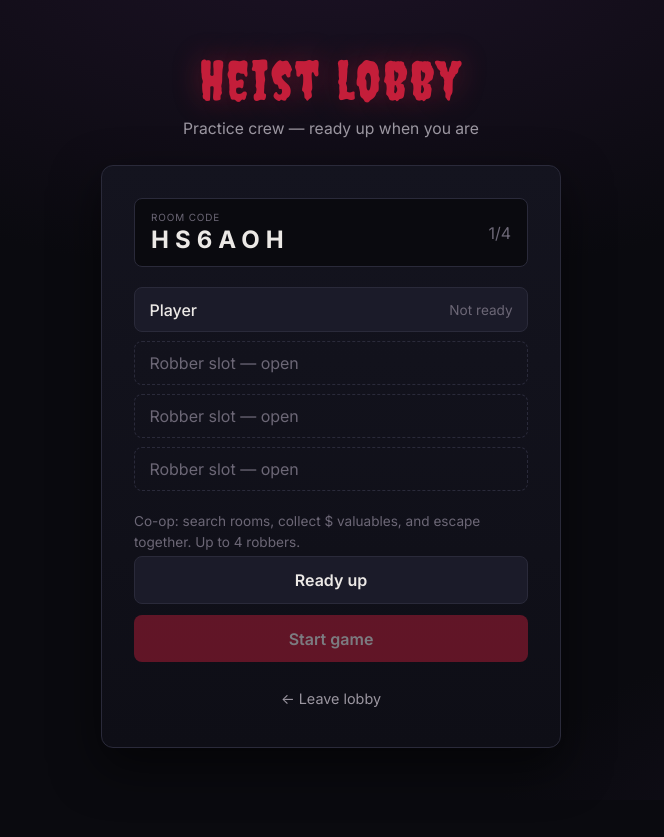
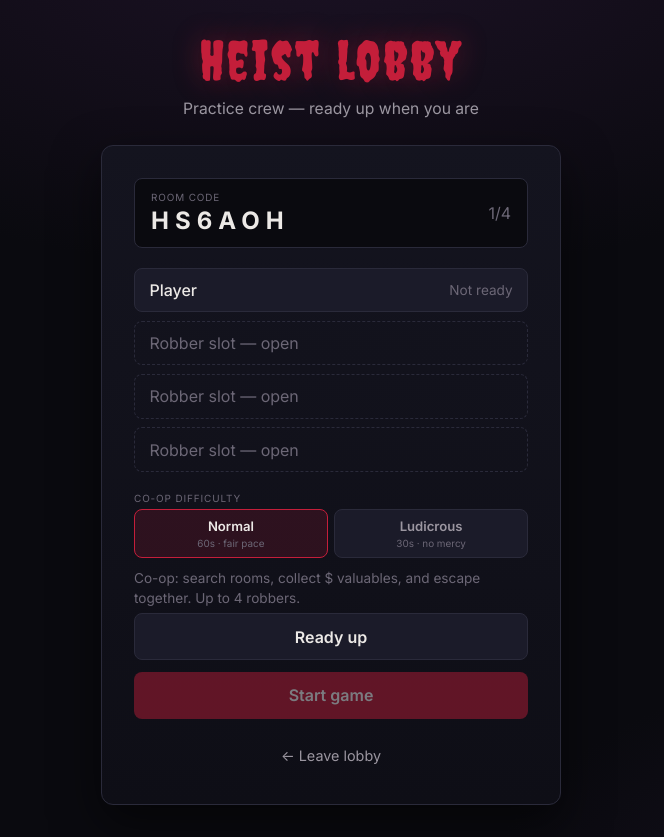
Before and after one commit to jsoto1233/the-cat-in-the-house, a React (Vite) app in the folder client/: page / in a window 1280 px wide. Both pictures are taken after a click on the button "Create lobby". Shown: the whole page, without its empty margins (309-973 px from the left). Before the commit the page ends 800 px from the top, so only its background shows below. Built offline with nearby package versions, Linux system fonts and the light colour scheme; no server answers.

Commit message:
allowed multiplayer for ludicrous mode

```diff
--- a/client/src/game/GameClient.ts
+++ b/client/src/game/GameClient.ts
@@ -6,7 +6,11 @@ const SERVER_URL = import.meta.env.VITE_SERVER_URL ?? "http://localhost:3001";
 
 type ConnectedHandler = (id: string) => void;
 type RoomHandler = (state: RoomState) => void;
-type GameStartHandler = (payload: { hostId: string; playerIds: string[] }) => void;
+type GameStartHandler = (payload: {
+  hostId: string;
+  playerIds: string[];
+  difficulty: "normal" | "ludicrous";
+}) => void;
 type GameStateHandler = (state: GameSyncState) => void;
 type GameOverHandler = (payload: { outcome: string }) => void;
 type PlayerMoveHandler = (payload: { id: string; x: number; y: number }) => void;
@@ -49,6 +53,10 @@ class GameSocket {
 
   setReady(ready: boolean): void {
     this.ioSocket.emit("set_ready", { ready });
+  }
+
+  setDifficulty(difficulty: "normal" | "ludicrous"): void {
+    this.ioSocket.emit("set_difficulty", { difficulty });
   }
 
   startGame(): void {
@@ -103,9 +111,12 @@ export class GameClient {
       this.roomHandlers.forEach((cb) => cb(state));
     });
 
-    this.ioSocket.on("game_start", (payload: { hostId: string; playerIds: string[] }) => {
-      this.gameStartHandlers.forEach((cb) => cb(payload));
-    });
+    this.ioSocket.on(
+      "game_start",
+      (payload: { hostId: string; playerIds: string[]; difficulty: "normal" | "ludicrous" }) => {
+        this.gameStartHandlers.forEach((cb) => cb(payload));
+      }
+    );
 
     this.ioSocket.on("game_state", (state: GameSyncState) => {
       this.gameStateHandlers.forEach((cb) => cb(state));
--- a/client/src/types.ts
+++ b/client/src/types.ts
@@ -24,9 +24,12 @@ export interface CatState {
   mood: CatMood;
 }
 
+export type RoomDifficulty = "normal" | "ludicrous";
+
 export interface RoomState {
   players: Record<string, PlayerState>;
   hostId?: string;
+  difficulty?: RoomDifficulty;
   timeLeftMs: number;
   cluesFound: string[];
   cat: CatState;
--- a/client/src/ui/GameContext.tsx
+++ b/client/src/ui/GameContext.tsx
@@ -63,6 +63,7 @@ interface GameContextValue {
   createRoom: (name: string) => void;
   joinRoom: (name: string, roomId: string) => void;
   setReady: (ready: boolean) => void;
+  setDifficulty: (difficulty: Difficulty) => void;
   startGame: () => void;
   difficulty: Difficulty;
   startSinglePlayer: (difficulty?: Difficulty) => void;
@@ -101,10 +102,14 @@ export function GameProvider({ children }: { children: ReactNode }) {
       setConnected(true);
       setLocalId(id);
     });
-    const offRoom = client.onRoom((state) => setRoom(state));
-    const offGameStart = client.onGameStart(({ hostId: h, playerIds }) => {
+    const offRoom = client.onRoom((state) => {
+      setRoom(state);
+      if (state.difficulty) setDifficulty(state.difficulty);
+    });
+    const offGameStart = client.onGameStart(({ hostId: h, playerIds, difficulty: mode }) => {
       setHostId(h);
       setGamePlayerIds(playerIds);
+      setDifficulty(mode);
       setOutcome(null);
       setMatchTimeLeftMs(null);
       setGameSessionKey((k) => k + 1);
@@ -174,6 +179,14 @@ export function GameProvider({ children }: { children: ReactNode }) {
     [client]
   );
 
+  const setDifficultyMode = useCallback(
+    (mode: Difficulty) => {
+      setDifficulty(mode);
+      client.socket.setDifficulty(mode);
+    },
+    [client]
+  );
+
   // Offline single-player: jump straight to the local preview, no lobby/socket.
   const startSinglePlayer = useCallback((mode: Difficulty = "normal") => {
     setDifficulty(mode);
@@ -223,6 +236,7 @@ export function GameProvider({ children }: { children: ReactNode }) {
       setMatchTimeLeftMs,
       hostId,
       setReady,
+      setDifficulty: setDifficultyMode,
       gamePlayerIds,
       gameSessionKey
     }),
@@ -249,6 +263,7 @@ export function GameProvider({ children }: { children: ReactNode }) {
       setMatchTimeLeftMs,
       hostId,
       setReady,
+      setDifficultyMode,
       gamePlayerIds,
       gameSessionKey
     ]
--- a/client/src/ui/screens/Lobby.tsx
+++ b/client/src/ui/screens/Lobby.tsx
@@ -1,13 +1,23 @@
 import { useMemo } from "react";
-import { useGame } from "../GameContext";
+import { useGame, type Difficulty } from "../GameContext";
 import { Button } from "../components/Button";
 import type { PlayerState } from "../../types";
 
 const MAX_PLAYERS = 4;
 
 export function Lobby() {
-  const { room, roomId, localId, playerName, startGame, leaveToMenu, connected, setReady } =
-    useGame();
+  const {
+    room,
+    roomId,
+    localId,
+    playerName,
+    startGame,
+    leaveToMenu,
+    connected,
+    setReady,
+    difficulty,
+    setDifficulty
+  } = useGame();
 
   const players: PlayerState[] = useMemo(() => {
     if (room) return Object.values(room.players);
@@ -27,6 +37,11 @@ export function Lobby() {
   const you = room?.players[localId];
   const ready = you?.ready ?? false;
   const allReady = players.length > 0 && players.every((p) => p.ready);
+  const lobbyDifficulty = room?.difficulty ?? difficulty;
+
+  const pickDifficulty = (mode: Difficulty) => {
+    if (isHost) setDifficulty(mode);
+  };
 
   return (
     <div className="screen">
@@ -76,6 +91,36 @@ export function Lobby() {
             })}
           </ul>
 
+          <div className="difficulty">
+            <span className="difficulty__label">
+              {isHost ? "Co-op difficulty" : "Difficulty (host sets)"}
+            </span>
+            <div className="difficulty__toggle" role="group" aria-label="Difficulty">
+              <button
+                type="button"
+                className={`difficulty__opt ${lobbyDifficulty === "normal" ? "is-active" : ""}`}
+                aria-pressed={lobbyDifficulty === "normal"}
+                disabled={!isHost}
+                onClick={() => pickDifficulty("normal")}
+              >
+                Normal
+                <small>60s · fair pace</small>
+              </button>
+              <button
+                type="button"
+                className={`difficulty__opt difficulty__opt--ludicrous ${
+                  lobbyDifficulty === "ludicrous" ? "is-active" : ""
+                }`}
+                aria-pressed={lobbyDifficulty === "ludicrous"}
+                disabled={!isHost}
+                onClick={() => pickDifficulty("ludicrous")}
+              >
+                Ludicrous
+                <small>30s · no mercy</small>
+              </button>
+            </div>
+          </div>
+
           <p className="lobby-note dim">Co-op: search rooms, collect $ valuables, and escape together. Up to 4 robbers.</p>
 
           <div className="btn-stack">
```
Also changed, not shown: 1 other file (tests, documents, lock files or other folders).
